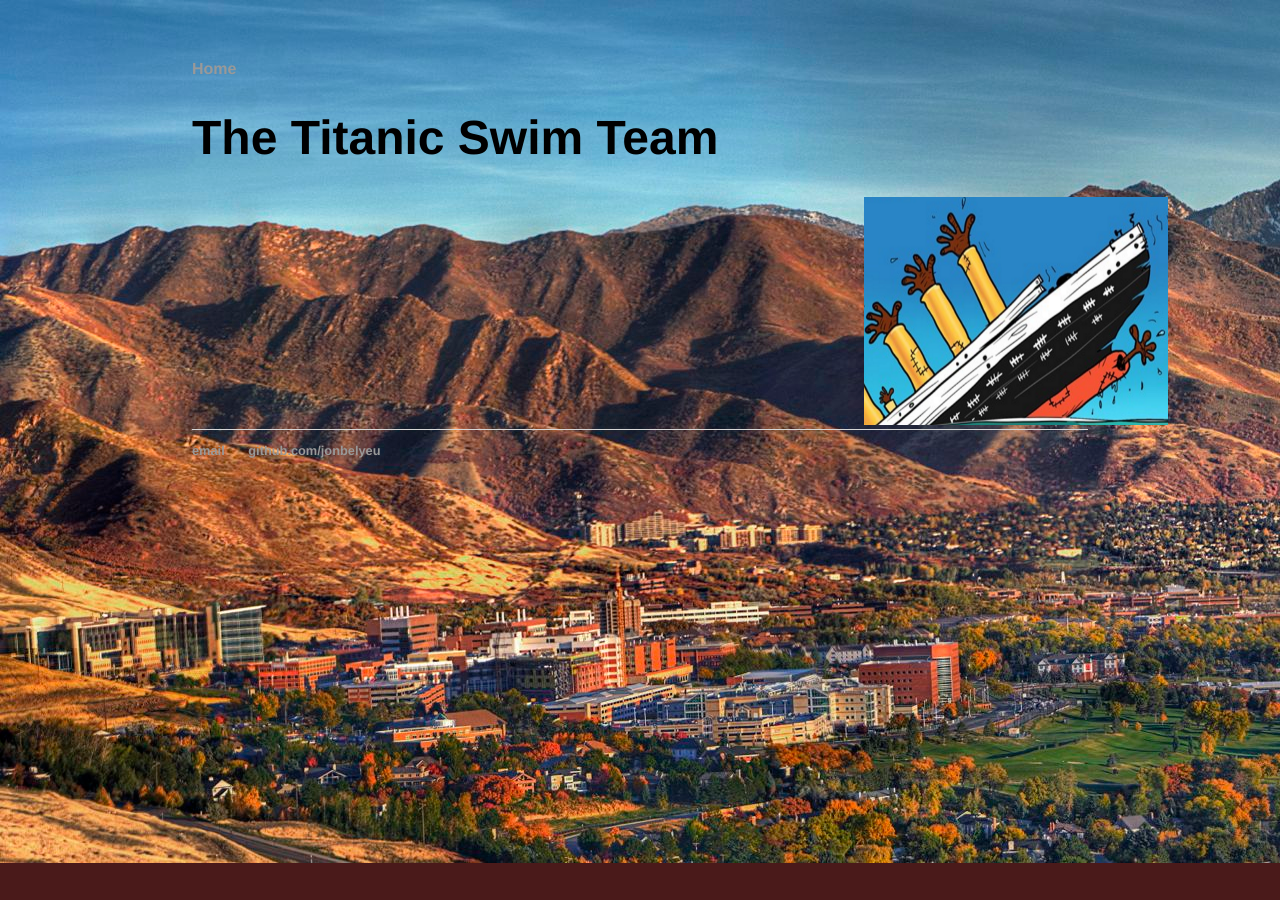
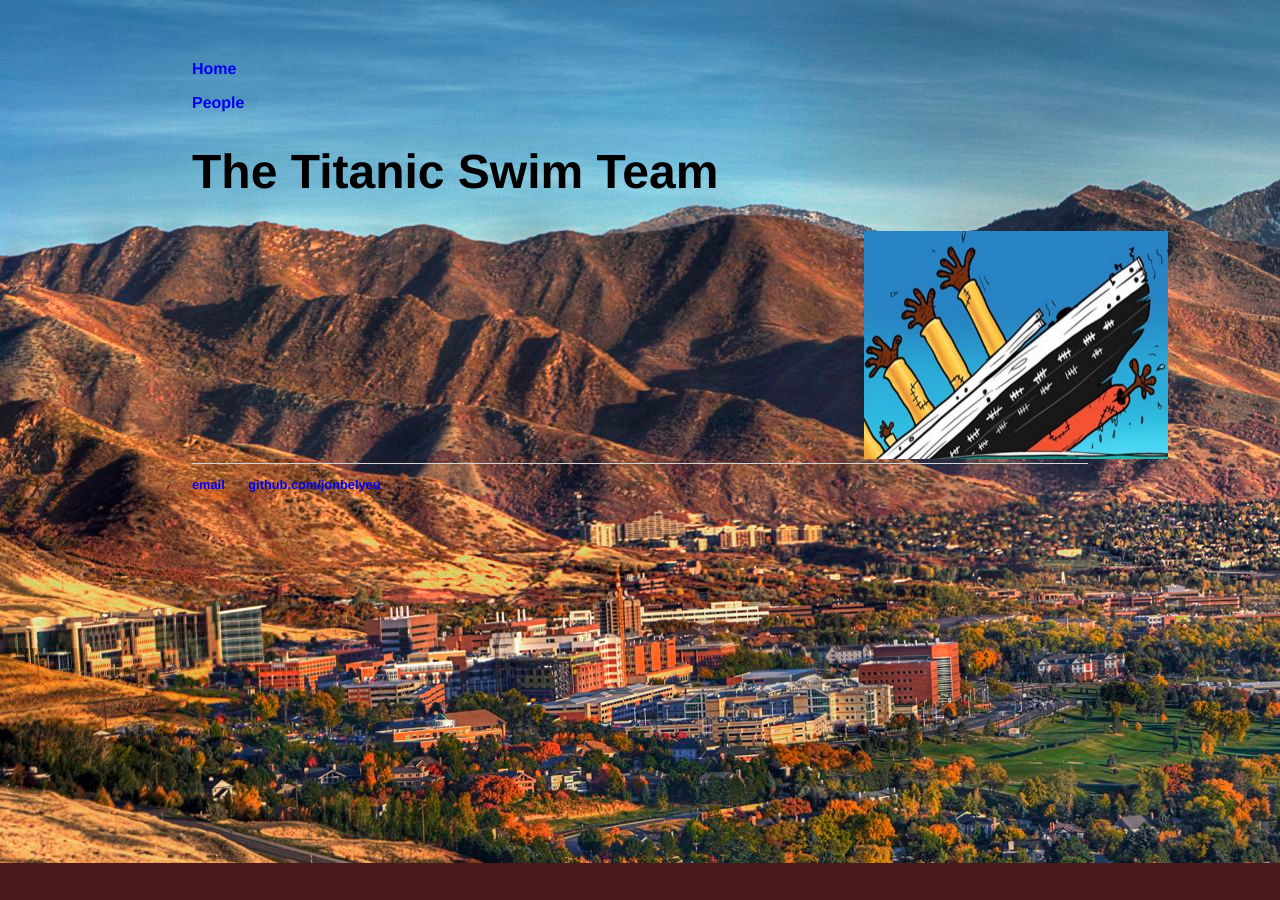
Before and after one commit to jonbelyeu/jonbelyeu.github.io, a Jekyll site: the page built from index.html, in a window 1280 px wide. Built offline with Jekyll 4.4.1, drawn with Linux system fonts in a browser that asks for light colours; Markdown is read by kramdown in place of the engine named in the settings.

Commit message:
formatting

```diff
--- a/_layouts/default.html
+++ b/_layouts/default.html
@@ -7,9 +7,12 @@
 		</head>
 		<body>
 			<nav>
-	    		<ul>
-	        		<li><a href="/">Home</a></li>
-	    		</ul>
+				<ul>
+						<li><a href="/">Home</a></li>
+				</ul>
+				<ul>
+						<li><a href="/">People</a></li>
+				</ul>
 			</nav>
 			<div class="container">
 
--- a/css/main.css
+++ b/css/main.css
@@ -17,10 +17,11 @@ nav ul, footer ul {
 nav ul li, footer ul li {
     display: inline;
     margin-right: 20px;
+    color: white;
 }
 a {
     text-decoration: none;
-    color: #999;
+    color: #black;
 }
 a:hover {
     text-decoration: underline;
```
